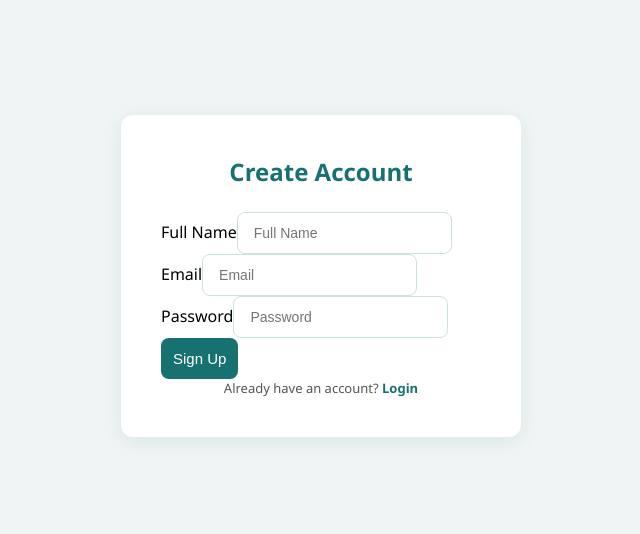
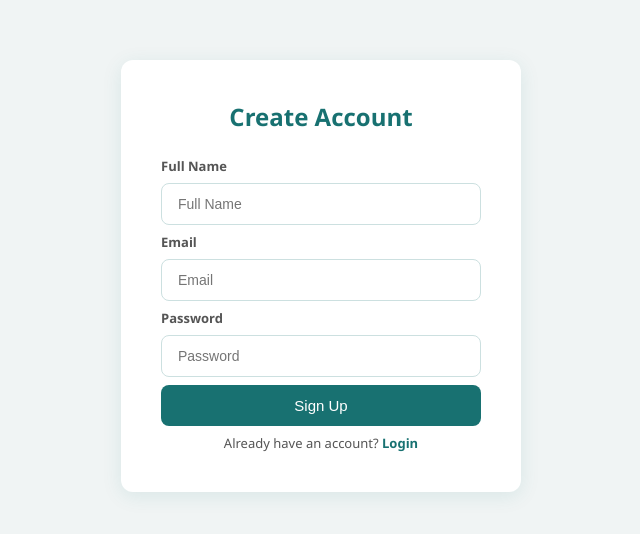
Before and after one commit to 10pshine-cohort-9/cohort-9-mern-8070-amna, a React (Vite) app in the folder frontend/: page /signup in a window 1280 px wide. Shown: the part 124-658 px from the top of the page, without its empty margins (319-959 px from the left). Built offline with nearby package versions, Linux system fonts and the light colour scheme.

Commit message:
Fixed the issues of Signup css

```diff
--- a/frontend/src/components/auth/Signup.css
+++ b/frontend/src/components/auth/Signup.css
@@ -74,3 +74,20 @@
 .signup-box a:hover {
   text-decoration: underline;
 }
+
+.signup-box form {
+  display: flex;
+  flex-direction: column;
+  gap: 8px;
+}
+
+.signup-box label {
+  font-size: 13px;
+  color: #555;
+  font-weight: 600;
+}
+
+.signup-box input {
+  width: 100%;
+  box-sizing: border-box;
+}
--- a/frontend/src/components/dashboard/CategoryCard.jsx
+++ b/frontend/src/components/dashboard/CategoryCard.jsx
@@ -15,9 +15,16 @@ function CategoryCard({ name, description, noteCount, isDefault, color, onDelete
 
   return (
     <>
-      <button
+      <div
         className={`category-card ${isDefault ? 'category-card--default' : ''}`}
         onClick={() => navigate(`/category/${encodeURIComponent(name)}`)}
+        tabIndex={0}
+        role="button"
+        onKeyDown={(e) => {
+          if (e.key === 'Enter' || e.key === ' ') {
+            navigate(`/category/${encodeURIComponent(name)}`)
+          }
+        }}
       >
         <div className="category-card-top">
           <div className="category-icon" style={{ backgroundColor: `${color}20`, color: color }}>
@@ -65,7 +72,7 @@ function CategoryCard({ name, description, noteCount, isDefault, color, onDelete
             {noteCount} notes
           </span>
         </div>
-      </button>
+      </div>
 
       {showModal && (
         <div
--- a/frontend/src/pages/CategoryView.jsx
+++ b/frontend/src/pages/CategoryView.jsx
@@ -4,7 +4,7 @@ import { useNotes } from '../context/NotesContext'
 import './CategoryView.css'
 
 function CategoryView() {
-  const { categoryName: encodedName } = useParams()
+  const { categoryName } = useParams()
   const { notes, categories, deleteNote, moveNotes } = useNotes()
   const navigate = useNavigate()
   const [searchQuery, setSearchQuery] = useState('')
@@ -83,7 +83,7 @@ function CategoryView() {
           </div>
           <button
             className="btn-new-note"
-            onClick={() => navigate(`/notes/new/${encodeURIComponent(categoryName)}`)}
+            onClick={() => navigate(`/notes/new/${categoryName}`)}
           >
             + New Note
           </button>
@@ -195,7 +195,7 @@ function CategoryView() {
             <p>No notes in this category yet.</p>
             <button
               className="btn-new-note"
-              onClick={() => navigate(`/notes/new/${encodeURIComponent(categoryName)}`)}
+              onClick={() => navigate(`/notes/new/${categoryName}`)}
             >
               + Create your first note
             </button>
--- a/frontend/src/pages/NoteEditor.jsx
+++ b/frontend/src/pages/NoteEditor.jsx
@@ -7,7 +7,7 @@ import './NoteEditor.css'
 
 function NoteEditor() {
   const { categories, addCategory, addNote, editNote, notes } = useNotes()
-  const { categoryName: encodedCategoryName, noteId } = useParams()
+  const { categoryName, noteId } = useParams()
   const navigate = useNavigate()
   const [title, setTitle] = useState('')
   const [error, setError] = useState('')
@@ -53,10 +53,10 @@ function NoteEditor() {
 
     if (isEditMode && existingNote) {
       editNote(existingNote.id, title, editor.getHTML())
-      navigate(`/category/${encodeURIComponent(existingNote.categoryName)}`)
+      navigate(`/category/${existingNote.categoryName}`)
     } else {
       addNote(title, editor.getHTML(), selectedCategory)
-      navigate(`/category/${encodeURIComponent(selectedCategory)}`)
+      navigate(`/category/${selectedCategory}`)
     }
   }
 
```
